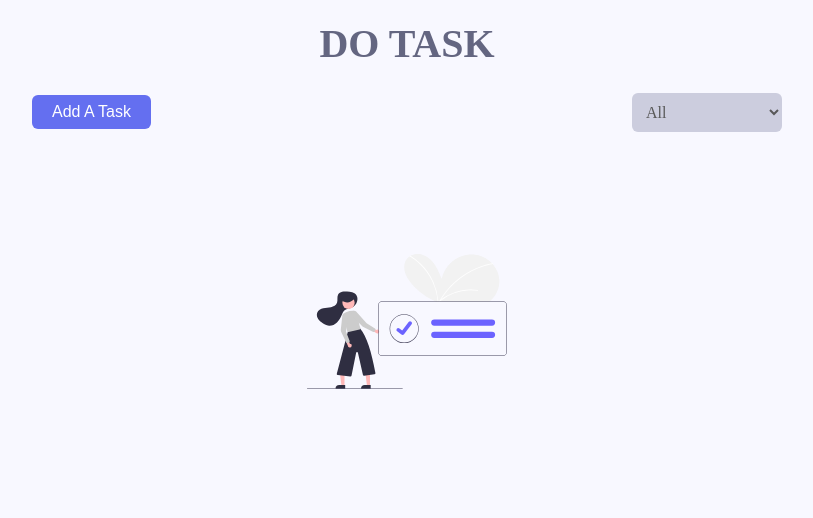
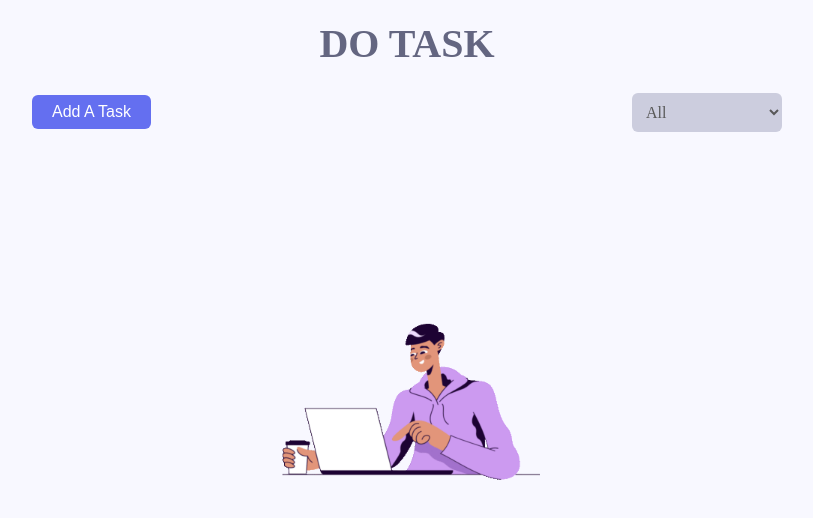
Before and after one commit to AlexanderAdedeji/Do-It, a React (Create React App) app: page / in a window 1280 px wide. Shown: the top 518 px of the page, without its empty margins (233-1046 px from the left). Built offline with nearby package versions, Linux system fonts and the light colour scheme.

Commit message:
changed notodo image to gif

```diff
--- a/src/components/NoTodoScreen.jsx
+++ b/src/components/NoTodoScreen.jsx
@@ -1,11 +1,11 @@
-import NoTodoImg from "../assets/notodo.svg";
+import NoTodoImg from "../assets/notodo.gif";
 import styles from '../styles/modules/notodo.module.scss'
 import React from "react";
 
 const NoTodo = ({ text, button, btnText, btnAction }) => {
   return (
     <div id={styles.no__file}>
-      <img src={NoTodoImg} alt="" width="200" />
+      <img src={NoTodoImg} alt="" width="300" />
       <p>{text}</p>
       {button && <button className="btn btn-success" onClick={() => btnAction()}>{btnText}</button>}
     </div>
```
Also changed, not shown: src/assets/notodo.gif (added).
